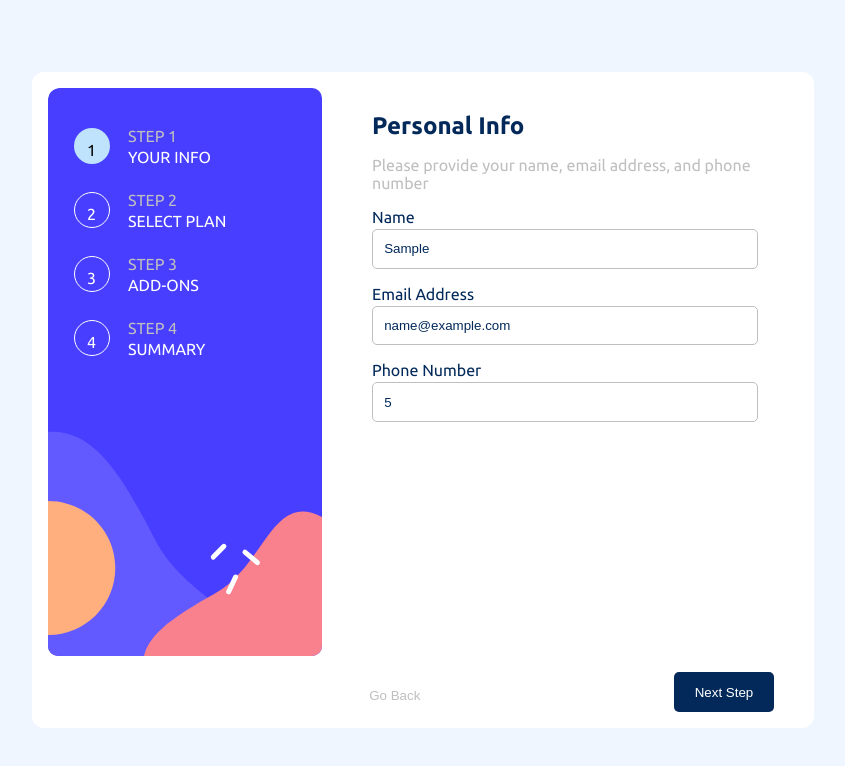
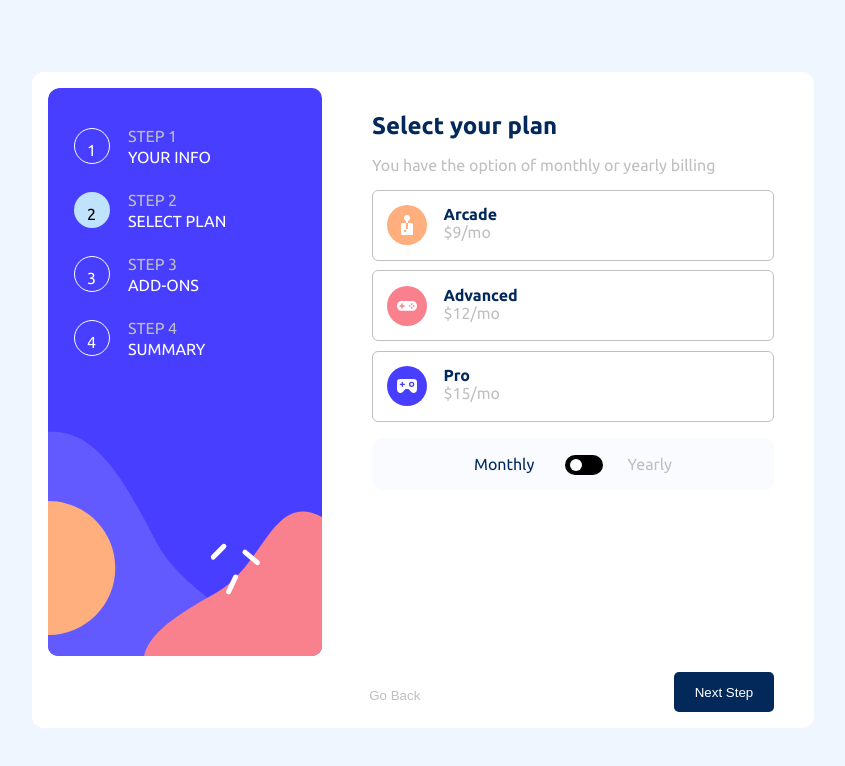
Before and after one commit to ejikemechiozoadiro/multi-step-form, a React (Vite) app: page / in a window 1280 px wide. Both pictures are taken after typing "Sample", "name@example.com", "5" into the empty fields and a click on the button "Next Step". Shown: the top 766 px of the page, without its empty margins (217-1062 px from the left). Built offline with nearby package versions, Linux system fonts and the light colour scheme.

Commit message:
Implemented Next Page for step 1.

```diff
--- a/src/App.tsx
+++ b/src/App.tsx
@@ -4,13 +4,27 @@ import MainContainer from "./components/MainContainer";
 import Nav from "./components/Nav";
 
 function App() {
-  const [currentStep, setCurrentStep] = useState<number>();
+  const [currentStep, setCurrentStep] = useState<number | undefined>(1);
+  console.log(currentStep);
 
   return (
     <>
       <div className="app">
-        <Nav onSelectStep={(step) => setCurrentStep(step)} />
-        <MainContainer currentStep={currentStep} />
+        <Nav
+          onSelectStep={(step) => setCurrentStep(step)}
+          currentStep={currentStep}
+        />
+        <MainContainer
+          onValidNext={(valid) =>
+            setCurrentStep(valid && currentStep ? currentStep + 1 : currentStep)
+          }
+          onPrevious={(previous) =>
+            setCurrentStep(
+              previous && currentStep ? currentStep - 1 : currentStep
+            )
+          }
+          currentStep={currentStep}
+        />
       </div>
     </>
   );
--- a/src/components/MainContainer/MainContainer.tsx
+++ b/src/components/MainContainer/MainContainer.tsx
@@ -8,24 +8,34 @@ import Summary from "../Summary";
 
 interface Props {
   currentStep: number | undefined;
-  onNextStep: (nextStep: number) => void;
+  onValidNext: (next: boolean | undefined) => void;
+  onPrevious: (previous: boolean | undefined) => void;
 }
 
-const MainContainer = ({ currentStep, onNextStep }: Props) => {
+const MainContainer = ({ currentStep, onValidNext, onPrevious }: Props) => {
   const [billingCycle, setBillingCycle] = useState<string | undefined>();
   const [usageLevel, setUsageLevel] = useState<string | undefined>();
   const [usagePricing, setUsagePricing] = useState<number | undefined>();
   const [addOns, setAddOns] = useState<AddOn[] | undefined>();
+  // const [onNextStep, setNextStep] = useState<number>();
+
+  // useEffect(() => {
+  //   if (onNextStep) onNext(onNextStep);
+  // }, [onNextStep]);
 
   const handleNext = (isValid: boolean) => {
-    if (isValid) onNextStep(2);
+    if (isValid) onValidNext(true);
+  };
+
+  const handlePrevious = () => {
+    onPrevious(true);
   };
 
   return (
     <>
       <div className="main-container">
         <div className="main-content">
-          {currentStep === 1 && <PersonalInfo onValid={() => handleNext} />}
+          {currentStep === 1 && <PersonalInfo onValid={handleNext} />}
           {currentStep === 2 && (
             <BillingCycle
               onSelectBilling={(billing) => setBillingCycle(billing)}
@@ -51,7 +61,11 @@ const MainContainer = ({ currentStep, onNextStep }: Props) => {
           )}
         </div>
       </div>
-      <button className="btn__prev">Go Back</button>
+      {currentStep !== 1 && (
+        <button className="btn__prev" onClick={handlePrevious}>
+          Go Back
+        </button>
+      )}
       <div className="white__space"></div>
     </>
   );
--- a/src/components/Nav/Nav.css
+++ b/src/components/Nav/Nav.css
@@ -35,6 +35,7 @@
         padding-left: 1rem;
         }
 
+
         .nav__container-text {
             margin-left: 0.5rem;
             display: block;
@@ -63,6 +64,10 @@
     margin: 10px;
 }
 
+.step:hover, .nav__container-step:hover, .nav__container-info:hover {
+    cursor: pointer;
+}
+
 .selected {
     background: var(--color-step-selected);
     color: black;
--- a/src/components/Nav/Nav.tsx
+++ b/src/components/Nav/Nav.tsx
@@ -2,10 +2,11 @@ import { useEffect, useState } from "react";
 import "./Nav.css";
 
 interface Props {
-  onSelectStep: (step: number) => void;
+  onSelectStep: (step: number | undefined) => void;
+  currentStep: number | undefined;
 }
-const Nav = ({ onSelectStep }: Props) => {
-  const [step, setStep] = useState(1);
+const Nav = ({ onSelectStep, currentStep }: Props) => {
+  const [step, setStep] = useState<number | undefined>(currentStep);
 
   useEffect(() => {
     onSelectStep(step);
@@ -20,7 +21,7 @@ const Nav = ({ onSelectStep }: Props) => {
       <div className="nav">
         <div className="nav__container">
           <label
-            className={`step ${step === 1 ? "selected" : ""}`}
+            className={`step ${currentStep === 1 ? "selected" : ""}`}
             htmlFor="step1"
           >
             1
@@ -45,7 +46,7 @@ const Nav = ({ onSelectStep }: Props) => {
 
         <div className="nav__container">
           <label
-            className={`step ${step === 2 ? "selected" : ""}`}
+            className={`step ${currentStep === 2 ? "selected" : ""}`}
             htmlFor="step2"
           >
             2
@@ -70,7 +71,7 @@ const Nav = ({ onSelectStep }: Props) => {
 
         <div className="nav__container">
           <label
-            className={`step ${step === 3 ? "selected" : ""}`}
+            className={`step ${currentStep === 3 ? "selected" : ""}`}
             htmlFor="step3"
           >
             3
@@ -95,7 +96,7 @@ const Nav = ({ onSelectStep }: Props) => {
 
         <div className="nav__container">
           <label
-            className={`step ${step === 4 ? "selected" : ""}`}
+            className={`step ${currentStep === 4 ? "selected" : ""}`}
             htmlFor="step4"
           >
             4
--- a/src/components/PersonalInfo.tsx
+++ b/src/components/PersonalInfo.tsx
@@ -23,7 +23,10 @@ const PersonalInfo = ({ onValid }: Props) => {
     resolver: zodResolver(schema),
   });
 
-  const onSubmit = (data: FieldValues) => console.log(data);
+  const onSubmit = (data: FieldValues) => {
+    console.log(data);
+    onValid(isValid);
+  };
 
   return (
     <form onSubmit={handleSubmit(onSubmit)}>
@@ -72,7 +75,7 @@ const PersonalInfo = ({ onValid }: Props) => {
         />
       </div>
 
-      <button className="btn__next" onClick={() => onValid(isValid)}>
+      <button className="btn__next" type="submit">
         Next Step
       </button>
     </form>
```
